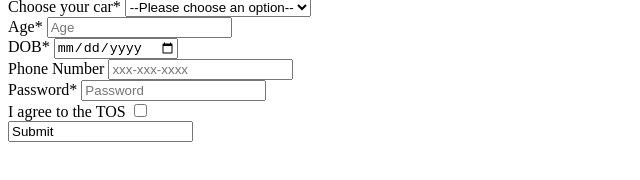
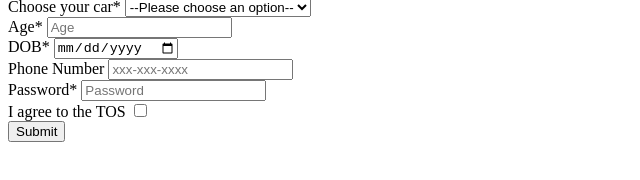
Before and after one commit to acciojob/signup-form-car-prasadmull, a website: page main.html in a window 1280 px wide. Shown: the part 72-252 px from the top of the page, without its empty margins (0-640 px from the left). Drawn offline with Linux system fonts and the light colour scheme.

Commit message:
created a submission

```diff
--- a/main.html
+++ b/main.html
@@ -44,7 +44,7 @@
         <label for="tos">I agree to the TOS</label>
         <input type="checkbox" name="" id="tos" required><br>
 
-		<input button="submit" value="Submit">
+		<input button type="submit" value="Submit">
 	</form>
 
     <script type="text/javascript" src="./script.js">
```
